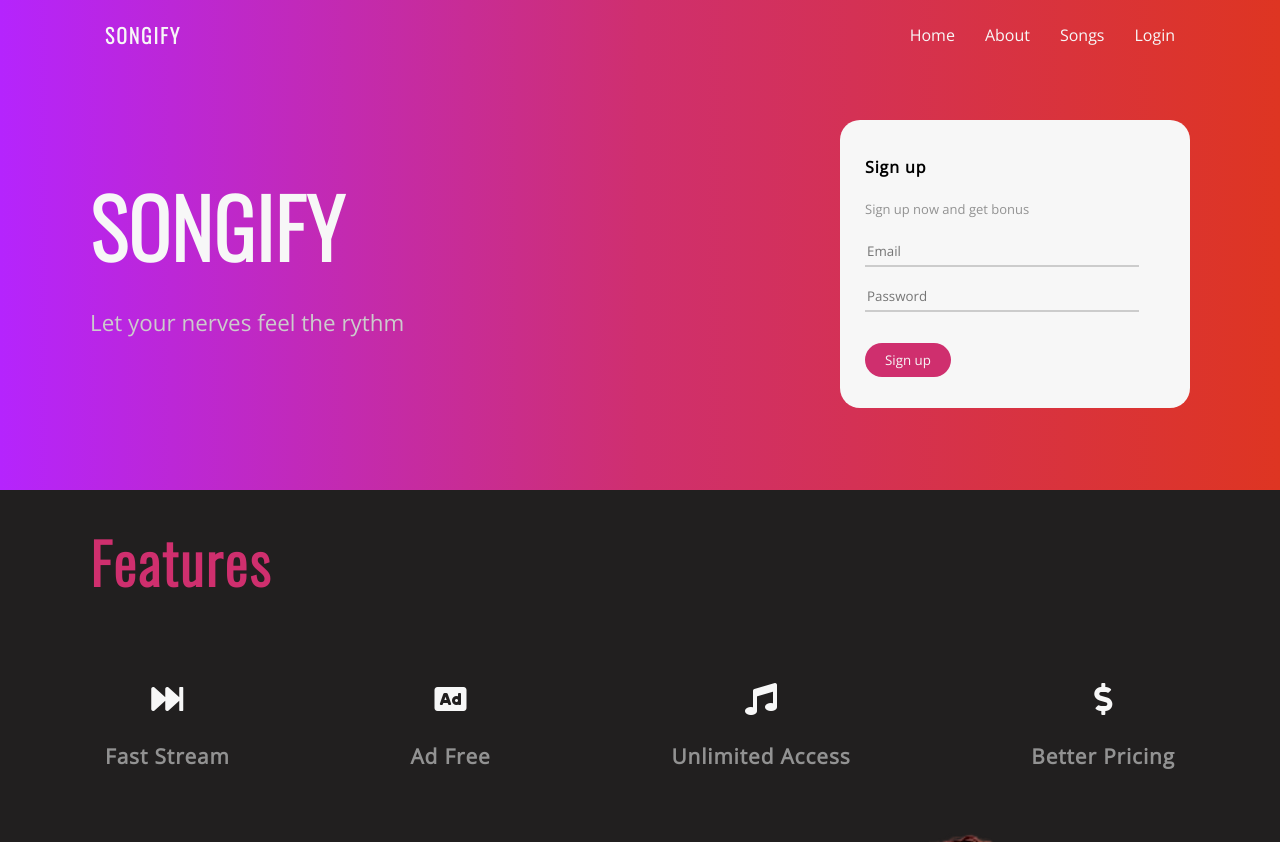
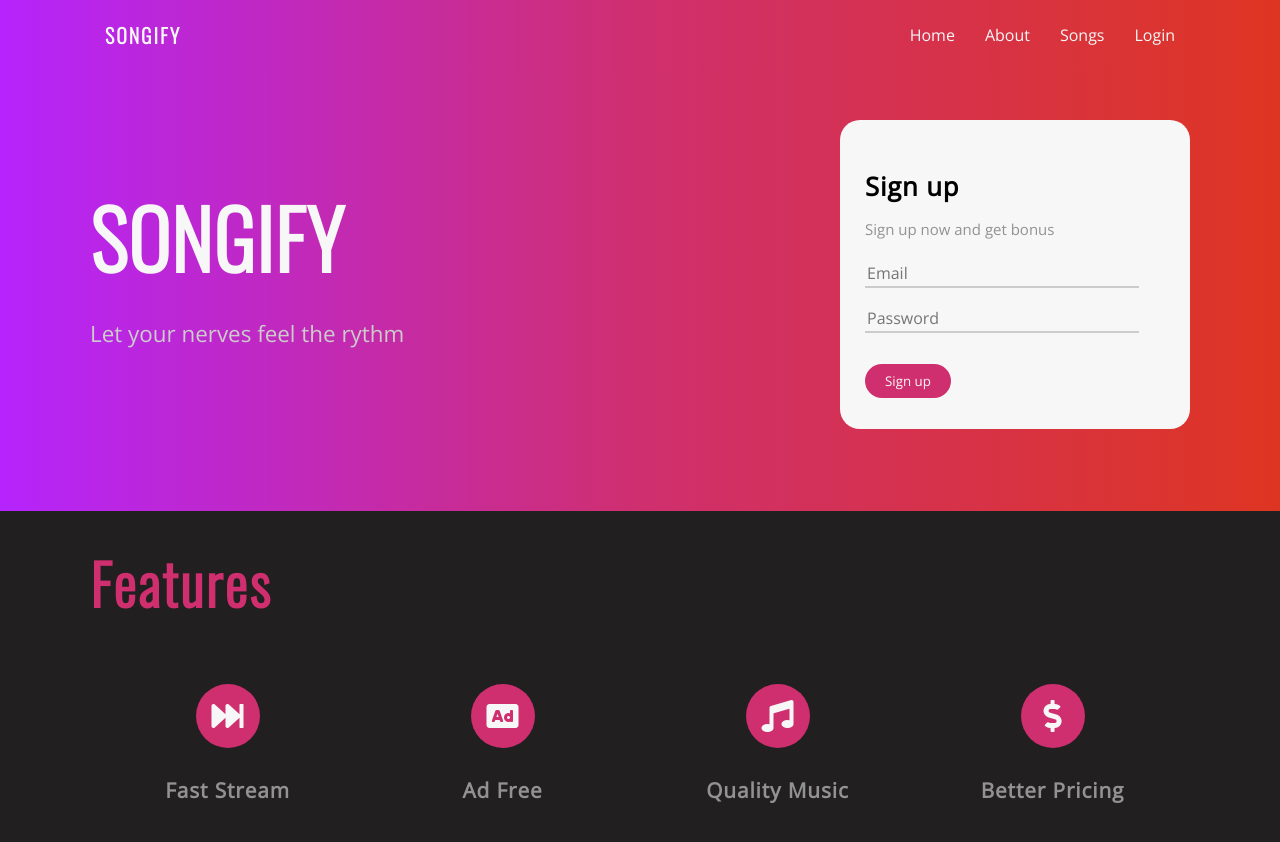
Before and after one commit to sumaiya-ferdous/Musify, a plain HTML site: page index.html in a window 1280 px wide. Shown: the top 842 px of the page. Drawn offline with nearby package versions, Linux system fonts and the light colour scheme.

```diff
--- a/css/style.css
+++ b/css/style.css
@@ -35,7 +35,7 @@ nav .container{
 }
 
 .nav-item a:hover{
-    border-bottom: 3px var(--white-color) solid;
+    border-bottom: 2px var(--white-color) solid;
 }
 
 h1,h2,h3,h4,h5{
@@ -92,6 +92,8 @@ h1,h2,h3,h4,h5{
 
 .card h4{
     font-family:'Open Sans', sans-serif ;
+    font-size: 1.6rem;
+    margin-bottom: 10px;
 }
 
 .top-card{
@@ -99,7 +101,7 @@ h1,h2,h3,h4,h5{
 }
 
 .top-card p{
-    font-size: 13px;
+    font-size: 15px;
     color: var(--light-color);
     margin-bottom: 20px;
 }
@@ -110,6 +112,7 @@ h1,h2,h3,h4,h5{
 }
 
 .form-inp input{
+    font-size: 16px;
     width: 90%;
     height: 25px;
     border: none;
@@ -150,7 +153,6 @@ input:focus,input:active{
 
 .feature i{
     color: var(--white-color);
-    padding-top: 20px;
     font-size: 2rem;
     display: grid;
     place-items: center;
@@ -161,6 +163,8 @@ input:focus,input:active{
     padding: 15px 0;
     margin: 15px;
     border-radius: 10px;
+    display: grid;
+    place-items: center;
 
 }
 
@@ -229,9 +233,9 @@ input:focus,input:active{
     align-items: center;
 }
 
-.pricing-item .circle{
-    height: 3rem;
-    width: 3rem;
+.circle{
+    height: 4rem;
+    width: 4rem;
     border-radius: 50%;
     background-color: var(--pink-color);
     color: var(--white-color);
@@ -347,6 +351,11 @@ footer a{
 /* media query */
 
 @media screen and (max-width:500px) {
+
+    nav .flex-showcase{
+        flex-direction: column;
+    }
+
     .top-section .flex, .about .flex, .feature .flex{
         flex-direction: column;
         align-items: center;
@@ -367,8 +376,15 @@ footer a{
 
     .card{
         margin-top: 20px;
+        width: 250px;
+        font-size: 1rem;
     }
+
+
     .top-text h1{
         text-align: center;
     }
+    .top-text p{
+        text-align: center;
+    }
 }
--- a/index.html
+++ b/index.html
@@ -64,20 +64,28 @@
         <div class="container">
             <h2>Features</h2>
             <div class="flex">
-                <div class="feature-item">
-                    <i class="fa fa-fast-forward"></i>
+                <div class="feature-item flex-1">
+                    <div class="circle">
+                        <i class="fa fa-fast-forward"></i>
+                    </div>
                     <h4>Fast Stream</h4>
                 </div>
-                <div class="feature-item">
-                    <i class="fa fa-ad"></i>
+                <div class="feature-item flex-1">
+                    <div class="circle">
+                        <i class="fa fa-ad"></i>
+                    </div>
                     <h4>Ad Free</h4>
                 </div>
-                <div class="feature-item">
-                    <i class="fa fa-music"></i>
-                    <h4>Unlimited Access</h4>
+                <div class="feature-item flex-1">
+                    <div class="circle">
+                        <i class="fa fa-music"></i>
+                    </div>
+                    <h4>Quality Music</h4>
                 </div>
-                <div class="feature-item">
-                    <i class="fa fa-dollar-sign"></i>
+                <div class="feature-item flex-1">
+                    <div class="circle">
+                        <i class="fa fa-dollar-sign"></i>
+                    </div>
                     <h4>Better Pricing</h4>
                 </div>
 
```
